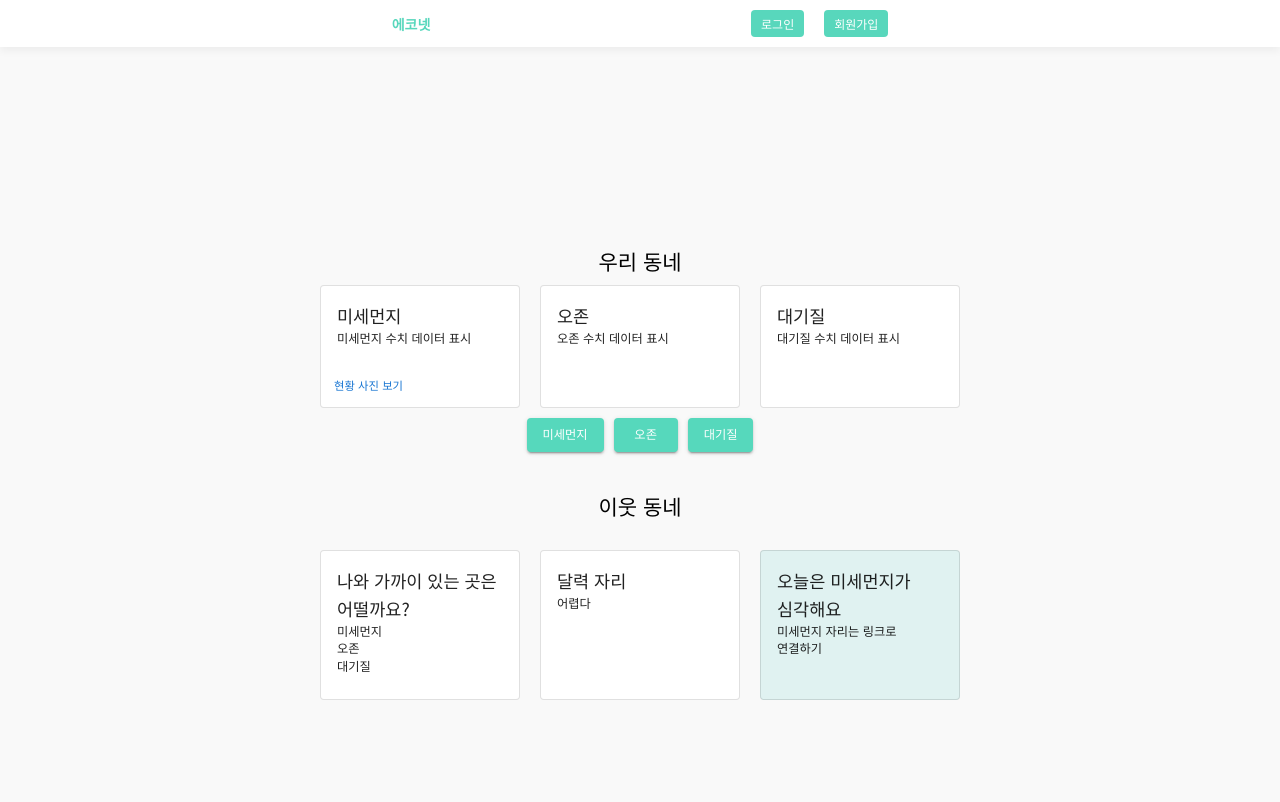
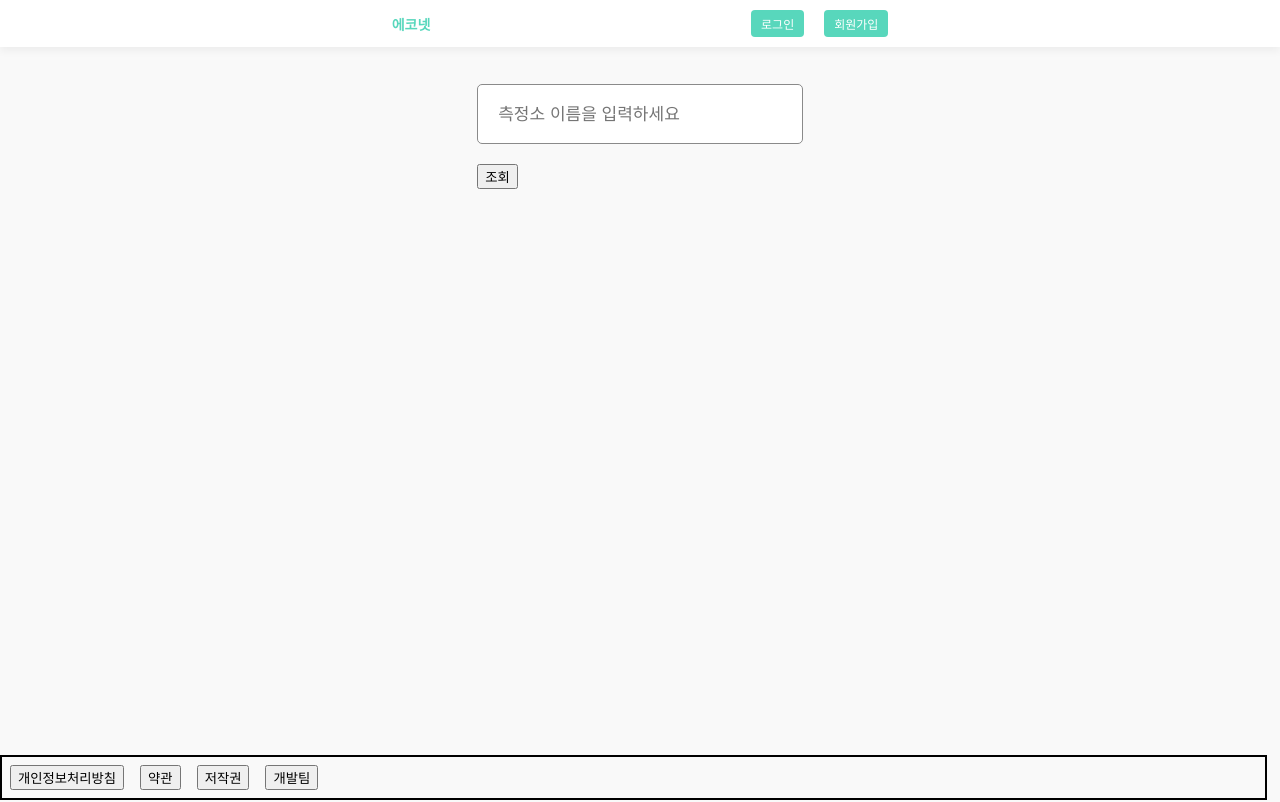
Before and after one commit to gdg-hongik-univ/EcoNet-F1T4-web, a React (Create React App) app in the folder econet/: page /today in a window 1280 px wide. Shown: the top 802 px of the page. Built offline with nearby package versions, Linux system fonts and the light colour scheme.

Commit message:
Refact TodayPage

```diff
--- /dev/null
+++ b/econet/src/components/DustInfo.js
@@ -0,0 +1,101 @@
+import React, { useState, useEffect } from "react";
+import styled from "styled-components";
+import Info from "../styles/todaypage/Info";
+
+const apiKey =
+  "aNNAECxRh6%2BzQDIQC07X2QHoHWNGXh8%2BVzUuNrHh40mUSHq%2FJPsIGexrj5QdnZSEt2POQsOnvRvwaFO8j08mTg%3D%3D"; // 여기에 발급받은 API 키를 입력합니다.
+const returnType = "json"; // 데이터를 JSON 형식으로 받아옵니다.
+const numOfRows = 100; // 한 페이지 결과 수
+const pageNo = 1; // 페이지번호
+const ver = "1.0"; // 버전
+const city = "서울"; // 시도 이름
+
+const Container = styled.div`
+  display: flex;
+  flex-direction: column;
+  align-items: center;
+`;
+
+const FormContainer = styled.div`
+  margin: 20px 0;
+`;
+
+const DustInfo = () => {
+  const [stationName, setStationName] = useState("");
+  const [data, setData] = useState(null);
+  const [error, setError] = useState(null);
+
+  const fetchData = () => {
+    const apiUrl = `https://apis.data.go.kr/B552584/ArpltnInforInqireSvc/getCtprvnRltmMesureDnsty?sidoName=${city}&serviceKey=${apiKey}&returnType=${returnType}&numOfRows=${numOfRows}&pageNo=${pageNo}&ver=${ver}`;
+
+    fetch(apiUrl)
+      .then((response) => {
+        if (!response.ok) {
+          throw new Error("Network response was not ok " + response.statusText);
+        }
+        return response.json();
+      })
+      .then((data) => {
+        const filteredData = data.response.body.items.filter(
+          (item) => item.stationName === stationName
+        );
+        setData(filteredData);
+      })
+      .catch((error) => {
+        setError(error);
+      });
+  };
+
+  return (
+    <Container>
+      <FormContainer id="formContainer">
+        <input
+          type="text"
+          value={stationName}
+          onChange={(e) => setStationName(e.target.value)}
+          placeholder="측정소 이름을 입력하세요"
+        />
+        <button onClick={fetchData}>조회</button>
+      </FormContainer>
+      {error && <p>오류가 발생했습니다: {error.message}</p>}
+      {data && (
+        <div>
+          <h2>오늘의 환경</h2>
+          {data.length > 0 ? (
+            data.map((item, index) => (
+              <div key={index}>
+                <p>측정소 이름: {item.stationName}</p>
+                <p>측정 시간: {item.dataTime}</p>
+                <p>
+                  PM10: {item.pm10Value} ({item.pm10Grade})
+                </p>
+                <p>
+                  PM2.5: {item.pm25Value} ({item.pm25Grade})
+                </p>
+                <p>
+                  O3: {item.o3Value} ({item.o3Grade})
+                </p>
+                <p>
+                  NO2: {item.no2Value} ({item.no2Grade})
+                </p>
+                <p>
+                  SO2: {item.so2Value} ({item.so2Grade})
+                </p>
+                <p>
+                  CO: {item.coValue} ({item.coGrade})
+                </p>
+                <p>
+                  통합대기환경지수: {item.khaiValue} ({item.khaiGrade})
+                </p>
+              </div>
+            ))
+          ) : (
+            <p>해당 측정소의 데이터를 찾을 수 없습니다.</p>
+          )}
+        </div>
+      )}
+    </Container>
+  );
+};
+
+export default DustInfo;
--- a/econet/src/pages/TodayPage.js
+++ b/econet/src/pages/TodayPage.js
@@ -9,255 +9,15 @@ import Typography from "@mui/material/Typography";
 import { theme } from "../theme.js";
 import { ThemeProvider } from "@mui/material/styles";
 import Modal from "@mui/material/Modal";
-
-const modalStyle = {
-  position: "absolute",
-  top: "50%",
-  left: "50%",
-  transform: "translate(-50%, -50%)",
-  width: 400,
-  bgcolor: "#DCDDEA", // Material-UI 테마에서의 배경색
-  boxShadow: 24,
-  p: 4,
-};
-
-const card_dust = (
-  <React.Fragment>
-    <CardContent>
-      <Typography variant="h6" component="div">
-        미세먼지
-      </Typography>
-      <Typography variant="body2">
-        미세먼지 수치 데이터 표시
-        <br />
-      </Typography>
-    </CardContent>
-    <CardActions>
-      <Button size="small">현황 사진 보기</Button>
-    </CardActions>
-  </React.Fragment>
-);
-
-const card_ozone = (
-  <React.Fragment>
-    <CardContent>
-      <Typography variant="h6" component="div">
-        오존
-      </Typography>
-      <Typography variant="body2">
-        오존 수치 데이터 표시
-        <br />
-      </Typography>
-    </CardContent>
-  </React.Fragment>
-);
-
-const card_atm = (
-  <React.Fragment>
-    <CardContent>
-      <Typography variant="h6" component="div">
-        대기질
-      </Typography>
-      <Typography variant="body2">
-        대기질 수치 데이터 표시
-        <br />
-      </Typography>
-    </CardContent>
-  </React.Fragment>
-);
-
-const card_neighbor = (
-  <React.Fragment>
-    <CardContent>
-      <Typography variant="h6" component="div">
-        나와 가까이 있는 곳은 어떨까요?
-      </Typography>
-      <Typography variant="body2">
-        미세먼지
-        <br />
-        오존
-        <br />
-        대기질
-        <br />
-      </Typography>
-    </CardContent>
-  </React.Fragment>
-);
-
-const card_default = (
-  <React.Fragment>
-    <CardContent>
-      <Typography variant="h6" component="div">
-        달력 자리
-      </Typography>
-      <Typography variant="body2">
-        어렵다
-        <br />
-      </Typography>
-    </CardContent>
-  </React.Fragment>
-);
-
-const card_green = (
-  <React.Fragment>
-    <CardContent>
-      <Typography variant="h6" component="div">
-        오늘은 미세먼지가 심각해요
-      </Typography>
-      <Typography variant="body2">
-        미세먼지 자리는 링크로 연결하기
-        <br />
-      </Typography>
-    </CardContent>
-  </React.Fragment>
-);
+import styled from "styled-components";
+import Info from "../styles/todaypage/Info";
+import DustInfo from "../components/DustInfo.js";
 
 function TodayPage() {
-  const [cardWidth, setCardWidth] = useState("200px");
-  const [open, setOpen] = React.useState(false);
-  const handleOpen = () => setOpen(true);
-  const handleClose = () => setOpen(false);
-
   return (
-    <div
-      id="box"
-      style={{
-        display: "flex",
-        flexDirection: "column", // 수직으로 정렬
-        alignItems: "center", // 가운데 정렬
-        width: "1000px",
-        margin: "200px auto",
-      }}
-    >
-      <Typography component="h1" variant="h5" style={{ marginBottom: "10px" }}>
-        우리 동네
-      </Typography>
-      {/* 첫 번째 Box */}
-      <Box
-        sx={{
-          display: "flex",
-          flexDirection: "row",
-          gap: "20px",
-          maxWidth: "1000px",
-          marginBottom: "10px",
-        }}
-      >
-        <Card variant="outlined" style={{ width: cardWidth }}>
-          {card_dust}
-        </Card>
-        <Card variant="outlined" style={{ width: cardWidth }}>
-          {card_ozone}
-        </Card>
-        <Card variant="outlined" style={{ width: cardWidth }}>
-          {card_atm}
-        </Card>
-      </Box>
-
-      <ThemeProvider theme={theme}>
-        <Box
-          sx={{
-            display: "flex",
-            flexDirection: "row",
-            gap: "10px",
-            justifyContent: "flex-start", // 왼쪽 정렬
-            marginBottom: "20px",
-          }}
-        >
-          <Button
-            onClick={handleOpen}
-            variant="contained"
-            color="pointColor"
-            margin="normal"
-          >
-            미세먼지
-          </Button>
-
-          <Button
-            onClick={handleOpen}
-            variant="contained"
-            color="pointColor"
-            margin="normal"
-          >
-            오존
-          </Button>
-
-          <Button
-            onClick={handleOpen}
-            variant="contained"
-            color="pointColor"
-            margin="normal"
-          >
-            대기질
-          </Button>
-        </Box>
-
-        <Modal /*수정 필요*/
-          open={open}
-          onClose={handleClose}
-          aria-labelledby="modal-modal-title"
-          aria-describedby="modal-modal-description"
-        >
-          <Box sx={modalStyle}>
-            <Typography id="modal-modal-title" variant="h6" component="h2">
-              미세먼지
-            </Typography>
-            <Typography id="modal-modal-description" sx={{ mt: 2 }}>
-              미세먼지 그래프 보여주기
-            </Typography>
-            <Button
-              onClick={handleClose}
-              variant="outlined"
-              color="pointColor"
-              sx={{ mt: 2 }}
-            >
-              닫기
-            </Button>
-          </Box>
-        </Modal>
-      </ThemeProvider>
-
-      <Typography
-        component="h1"
-        variant="h5"
-        style={{ marginTop: "20px", marginBottom: "10px" }}
-      >
-        이웃 동네
-      </Typography>
-      {/* 마진 추가 */}
-      <div style={{ marginTop: "20px" }}>
-        {/* 두 번째 Box */}
-        <Box
-          sx={{
-            display: "flex",
-            flexDirection: "row",
-            gap: "20px",
-            maxWidth: "1000px",
-          }}
-        >
-          <Card
-            variant="outlined"
-            style={{ width: cardWidth, marginBottom: "10px" }}
-          >
-            {card_neighbor}
-          </Card>
-          <Card
-            variant="outlined"
-            style={{ width: cardWidth, marginBottom: "10px" }}
-          >
-            {card_default}
-          </Card>
-          <Card
-            variant="outlined"
-            style={{
-              width: cardWidth,
-              marginBottom: "10px",
-              backgroundColor: "#e0f2f1",
-            }}
-          >
-            {card_green}
-          </Card>
-        </Box>
-      </div>
+    <div>
+      <h2></h2>
+      <DustInfo />
     </div>
   );
 }
--- /dev/null
+++ b/econet/src/styles/todaypage/Info.js
@@ -0,0 +1,15 @@
+import React from "react";
+import styled from "styled-components";
+
+const Info = styled.div`
+  position: absolute;
+  width: 940px;
+  height: 370px;
+  left: 219px;
+  top: 233px;
+  background: rgba(86, 216, 188, 0.52);
+  box-shadow: 0px 4px 30px rgba(0, 0, 0, 0.25);
+  border-radius: 30px;
+`;
+
+export default Info;
```
Also changed, not shown: 1 other file (tests, documents, lock files or other folders).
